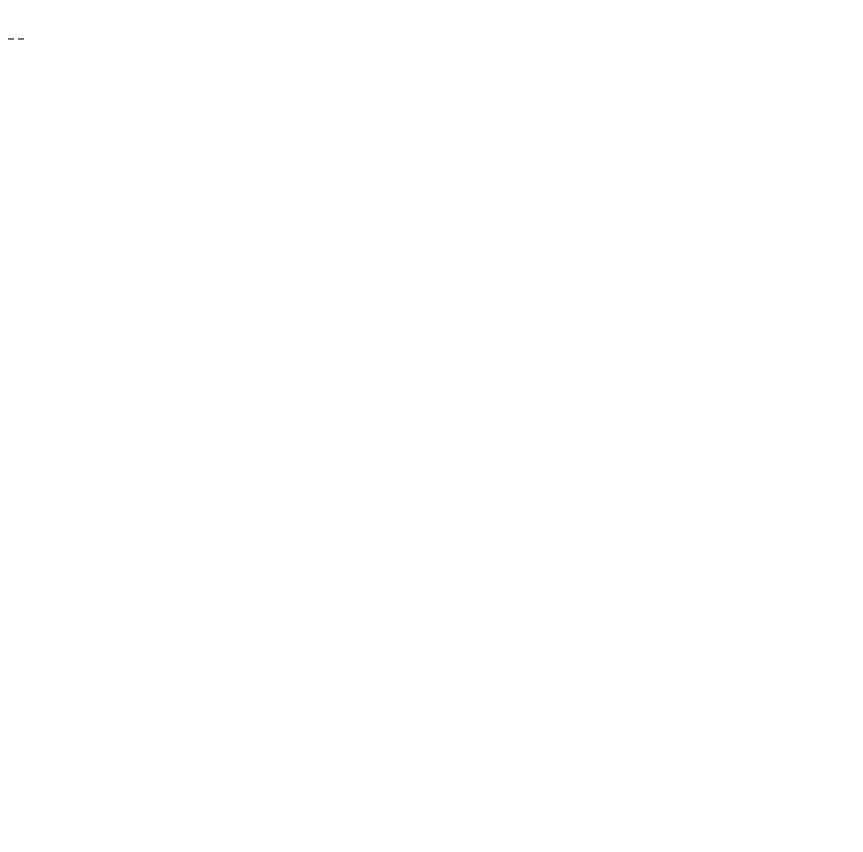
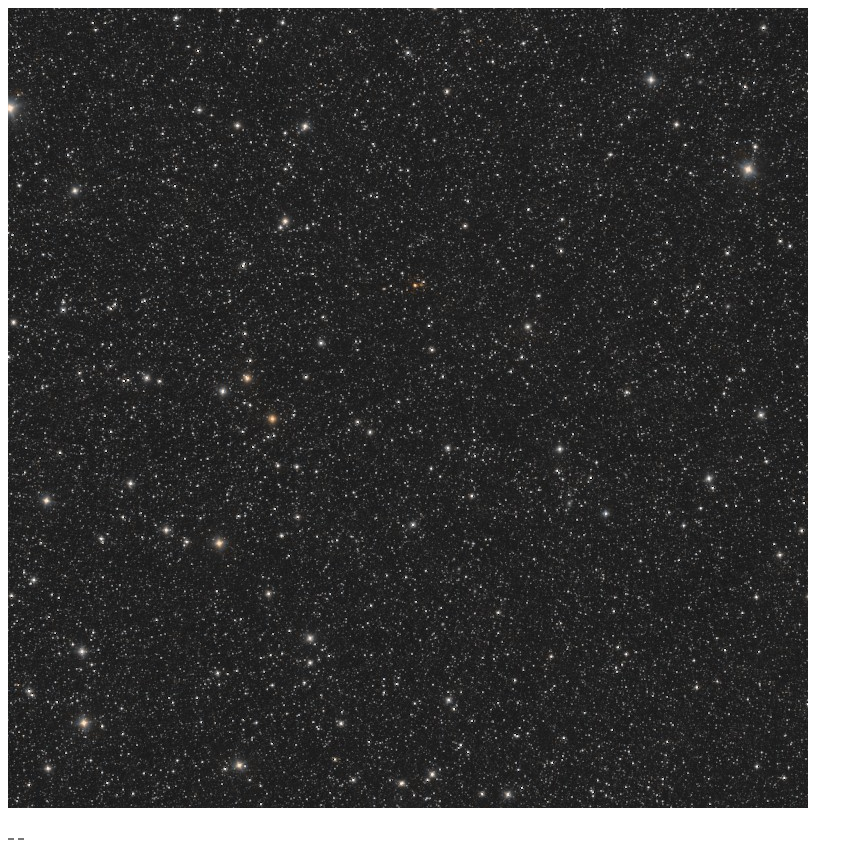
Before and after one commit to dkirkby/desi3d, a plain HTML site: page docs/index.html in a window 1280 px wide. Shown: the whole page, without its empty margins (0-863 px from the left). Before the commit the page ends 800 px from the top, so only its background shows below. Drawn offline with Linux system fonts and the light colour scheme.

Commit message:
Display static 2d image during initial load

```diff
--- a/docs/desi3d.css
+++ b/docs/desi3d.css
@@ -5,3 +5,8 @@
     padding-left: 4px;
     border: 1px solid #777;
 }
+#splash {
+    width: 800px;
+    height: 800px;
+    background: url(img/rosette15-unwise-neo6.jpg) center center / cover no-repeat;
+}
--- a/docs/index.html
+++ b/docs/index.html
@@ -9,7 +9,9 @@
     <link rel="stylesheet" href="desi3d.css">
 </head>
 <body>
-    <div id="universe"></div>
+    <div id="universe">
+        <div id="splash"></div>
+    </div>
     <div id="showTypes"></div>
     <div id="observerText"></div>
     <div>
```
